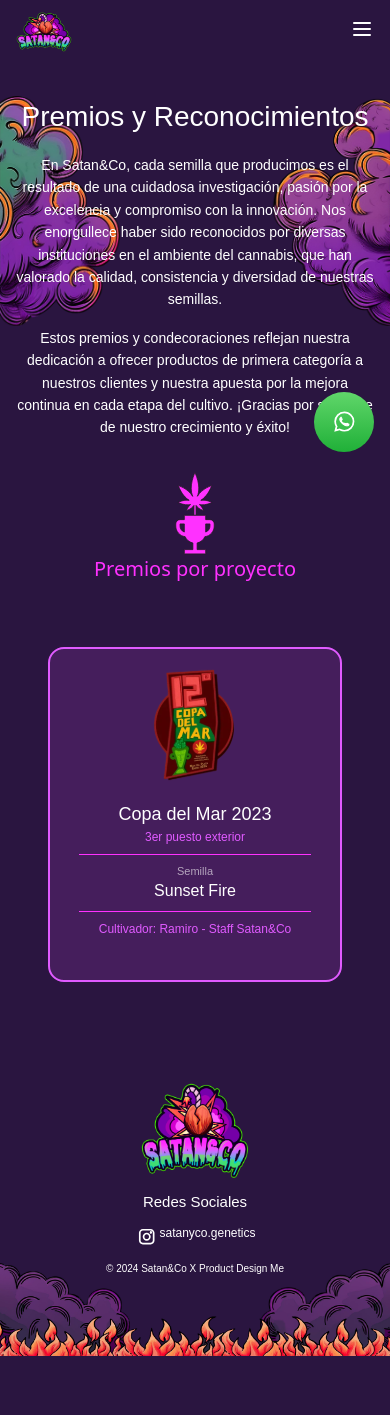
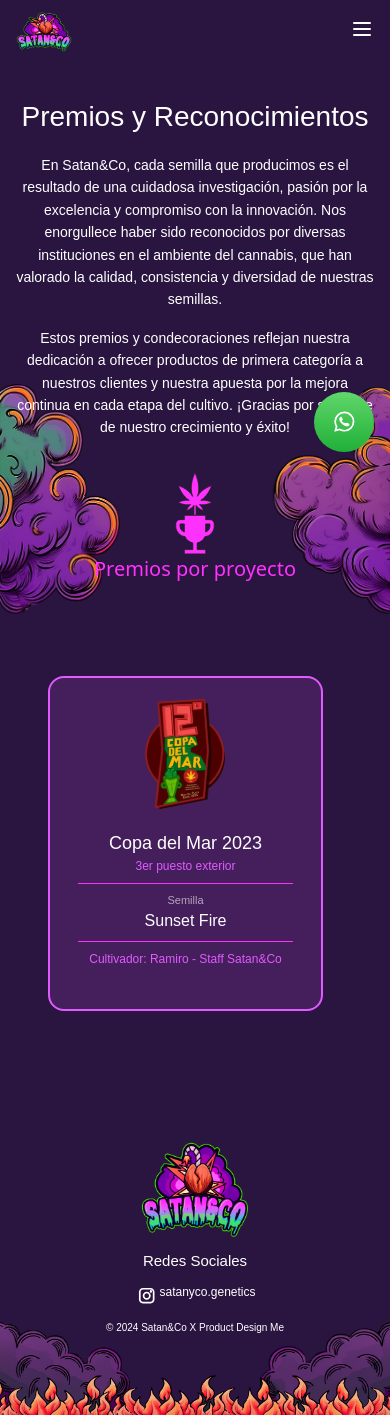
Before and after one commit to ProductDesignMeDev/satan-co, a Next.js app in the folder frontend/: page /Awards in a window 390 px wide. Before the commit the page ends 1356 px from the top, so only its background shows below. Built offline with nearby package versions, Linux system fonts and the light colour scheme; a web font is replaced by a local one.

Commit message:
refactor: restructured imports, changed to default export, and improved mobile responsiveness in AwardsCards; updated styles in related components

```diff
--- a/frontend/src/app/Awards/page.tsx
+++ b/frontend/src/app/Awards/page.tsx
@@ -1,7 +1,7 @@
 import { Metadata } from "next";
 import { HumoInicioIzquierda, HumoInicioDerecha, Copa } from "@/public";
 import Image from "next/image";
-import { CardPremios } from "@/components/Cards/CardPremios/CardPremios";
+import { AwardsCards } from "@/components";
 
 export const metadata: Metadata = {
   title: "Premios y Logros | Calidad Certificada en Cannabis",
@@ -19,14 +19,14 @@
             <Image
                 src={HumoInicioIzquierda}
                 alt="Fondo izquierda"
-                className="lg:w-[272px] lg:h-[479px] w-[120px] h-[230px] absolute lg:mt-28 mt-0  left-0 -z-50"
+                className="lg:w-[272px] lg:h-[479px] w-[120px] h-[230px] absolute lg:mt-28 mt-72 sm:mt-12  left-0 -z-50"
               />
             </div>
             <div>
             <Image
               src={HumoInicioDerecha}
               alt="Fondo derecha"
-              className="lg:w-[257px] lg:h-[479px] w-[120px] h-[230px] absolute lg:mt-28 mt-0  right-0 -z-50"
+              className="lg:w-[257px] lg:h-[479px] w-[120px] h-[230px] absolute lg:mt-28 mt-72 sm:mt-12  right-0 -z-50"
             />
             </div>
           </div>
@@ -56,7 +56,7 @@
             Premios por proyecto
           </h2>
           <div className="mt-8 sm:mt-12 flex justify-center">
-            <CardPremios />
+            <AwardsCards />
           </div>
         </div>
     </div>
--- a/frontend/src/components/Cards/AboutCard/AboutSection.tsx
+++ b/frontend/src/components/Cards/AboutCard/AboutSection.tsx
@@ -1,7 +1,7 @@
-import { AboutCard } from "./AboutCard";
+import { AboutCard } from "@/components";
 import { Fundador, CoFundador, CoFundador2 } from "@/public";
 
-export const AboutSection = () => {
+export default function AboutSection() {
   return (
     <div className="flex flex-col items-center space-y-4 mt-8 md:space-y-6 md:mt-32">
       <h2 className="text-[20px] font-freckle text-primary4 text-center md:text-[40px]">
@@ -14,4 +14,4 @@
       </div>
     </div>
   );
-};
+}
--- /dev/null
+++ b/frontend/src/components/Cards/AwardsCard/AwardsCards.tsx
@@ -0,0 +1,103 @@
+"use client";
+
+import { useState } from "react";
+import Image from "next/image";
+import { PrizeCard } from "@/components";
+import { CopaMar, CopaHumo, Flechadere, FlechaIzque } from "@/public";
+
+export default function AwardsCards() {
+  const premiosData = [
+    {
+      title: "Copa del Mar 2023",
+      position: "3er puesto exterior",
+      seedName: "Sunset Fire",
+      growerInfo: "Cultivador: Ramiro - Staff Satan&Co",
+      imageUrl: CopaMar,
+    },
+    {
+      title: "Copa Poco Humo 2023",
+      position: "3er puesto exterior",
+      seedName: "Sunset Fire",
+      growerInfo: "Cultivador: Ramiro - Staff Satan&Co",
+      imageUrl: CopaHumo,
+    },
+    {
+      title: "Copa del Mar 2024",
+      position: "3er puesto exterior",
+      seedName: "Sunset Fire",
+      growerInfo: "Cultivador: Ramiro - Staff Satan&Co",
+      imageUrl: CopaMar,
+    },
+  ];
+
+  const [selectedIndex, setSelectedIndex] = useState(0);
+
+  const handleLeftClick = () => {
+    if (selectedIndex > 0) {
+      setSelectedIndex((prevIndex) => prevIndex - 1);
+    }
+  };
+
+  const handleRightClick = () => {
+    if (selectedIndex < premiosData.length - 1) {
+      setSelectedIndex((prevIndex) => prevIndex + 1);
+    }
+  };
+
+  return (
+    <div className="w-full max-w-[1194px] h-[458px] mx-auto flex flex-col sm:flex-row justify-center items-center rounded-lg relative p-4">
+      <Image
+        src={FlechaIzque}
+        alt="Flecha izquierda"
+        width={48}
+        height={48}
+        className={`cursor-pointer absolute left-4 z-10 hidden sm:block lg:w-[38px] lg:h-[38px] ${
+          selectedIndex === 0 ? "opacity-50 cursor-default" : ""
+        }`}
+        onClick={handleLeftClick}
+      />
+
+      {/* Contenedor de las tarjetas (responsive y scrollable en móvil) */}
+      <div
+        className="flex w-full sm:justify-center items-center p-4 gap-4  sm:gap-11 lg:gap-1 overflow-x-auto overflow-y-hidden sm:overflow-hidden snap-x snap-mandatory scroll-smooth scroll-hidden"
+      >
+        {premiosData.map((premio, index) => {
+          return (
+            <div
+              key={index}
+              className={`snap-center shrink-0 transition-transform duration-300 ${
+                index === selectedIndex && "sm:scale-110 sm:z-10"
+              }`}
+              style={{
+                width: "100%", // Ajuste para mostrar solo 1 card en móvil
+                maxWidth: "328px", // Asegura el tamaño en móvil
+                height: "335px",
+              }}
+            >
+              <PrizeCard
+                title={premio.title}
+                position={premio.position}
+                seedName={premio.seedName}
+                growerInfo={premio.growerInfo}
+                imageUrl={premio.imageUrl}
+              />
+            </div>
+          );
+        })}
+      </div>
+
+      <Image
+        src={Flechadere}
+        alt="Flecha derecha"
+        width={48}
+        height={48}
+        className={`cursor-pointer absolute right-16 z-10 hidden sm:block lg:w-[48px] lg:h-[48px] ${
+          selectedIndex === premiosData.length - 1
+            ? "opacity-50 cursor-default"
+            : ""
+        }`}
+        onClick={handleRightClick}
+      />
+    </div>
+  );
+}
--- a/frontend/src/components/Cards/CardPremios/PremioCard.tsx
+++ b/frontend/src/components/Cards/AwardsCard/PrizeCard.tsx
@@ -8,9 +8,15 @@
   imageUrl: StaticImageData | string;
 }
 
-export const PremioCard = ({ title, position, seedName, growerInfo, imageUrl }: PremioCardProps) => {
+export default function PrizeCard({
+  title,
+  position,
+  seedName,
+  growerInfo,
+  imageUrl,
+}: PremioCardProps) {
   return (
-    <div className="w-full max-w-[328px] h-[335px] bg-[#e05bff]/15 border-2 border-textColor2 rounded-2xl p-4 flex flex-col items-center text-white">
+    <div className="w-full max-w-[275px] h-[335px] bg-[#e05bff]/15 border-2 border-textColor2 rounded-2xl p-4 flex flex-col items-center text-white">
       <Image
         src={imageUrl}
         alt={title}
@@ -37,4 +43,4 @@
       </p>
     </div>
   );
-};
+}
--- a/frontend/src/components/Cards/CardPremios/CardPremios.tsx
+++ /dev/null
@@ -1,198 +0,0 @@
-"use client";
-
-import { useState } from "react";
-import Image from "next/image";
-import { PremioCard } from "./PremioCard";
-import { CopaMar, CopaHumo, Flechadere, FlechaIzque } from "@/public";
-
-export const CardPremios = () => {
-  const premiosData = [
-    {
-      title: "Copa del Mar 2023",
-      position: "3er puesto exterior",
-      seedName: "Sunset Fire",
-      growerInfo: "Cultivador: Ramiro - Staff Satan&Co",
-      imageUrl: CopaMar,
-    },
-    {
-      title: "Copa Poco Humo 2023",
-      position: "3er puesto exterior",
-      seedName: "Sunset Fire",
-      growerInfo: "Cultivador: Ramiro - Staff Satan&Co",
-      imageUrl: CopaHumo,
-    },
-    {
-      title: "Copa del Mar 2024",
-      position: "3er puesto exterior",
-      seedName: "Sunset Fire",
-      growerInfo: "Cultivador: Ramiro - Staff Satan&Co",
-      imageUrl: CopaMar,
-    },
-  ];
-
-  const [selectedIndex, setSelectedIndex] = useState(0);
-
-  const handleLeftClick = () => {
-    if (selectedIndex > 0) {
-      setSelectedIndex((prevIndex) => prevIndex - 1);
-    }
-  };
-
-  const handleRightClick = () => {
-    if (selectedIndex < premiosData.length - 1) {
-      setSelectedIndex((prevIndex) => prevIndex + 1);
-    }
-  };
-
-  return (
-    <div className="w-full max-w-[1194px] mx-auto flex flex-col sm:flex-row justify-center items-center rounded-lg relative p-4">
-      <Image
-        src={FlechaIzque}
-        alt="Flecha izquierda"
-        width={48}
-        height={48}
-        className={`cursor-pointer absolute left-4 z-10 hidden sm:block sm:w-[48px] sm:h-[48px] ${
-          selectedIndex === 0 ? "opacity-50 cursor-default" : ""
-        }`}
-        onClick={handleLeftClick}
-      />
-
-      {/* Contenedor de las tarjetas (responsive y scrollable en móvil) */}
-      <div className="flex w-full sm:justify-center items-center p-4 gap-4 sm:gap-11 overflow-x-auto overflow-y-hidden sm:overflow-hidden snap-x snap-mandatory scroll-smooth">
-        {premiosData.map((premio, index) => {
-          return (
-            <div
-              key={index}
-              className={`snap-center shrink-0 transition-transform duration-300 ${
-                index === selectedIndex && "sm:scale-110 sm:z-10"
-              }`}
-              style={{
-                width: "100%", // Ajuste para mostrar solo 1 card en móvil
-                maxWidth: "328px", // Asegura el tamaño en móvil
-                height: "335px",
-              }}
-            >
-              <PremioCard
-                title={premio.title}
-                position={premio.position}
-                seedName={premio.seedName}
-                growerInfo={premio.growerInfo}
-                imageUrl={premio.imageUrl}
-              />
-            </div>
-          );
-        })}
-      </div>
-
-      <Image
-        src={Flechadere}
-        alt="Flecha derecha"
-        width={48}
-        height={48}
-        className={`cursor-pointer absolute right-4 z-10 hidden sm:block sm:w-[48px] sm:h-[48px] ${
-          selectedIndex === premiosData.length - 1 ? "opacity-50 cursor-default" : ""
-        }`}
-        onClick={handleRightClick}
-      />
-    </div>
-  );
-};
-
-{/*
- "use client"
-import { useState } from "react";
-import Image from "next/image";
-import { PremioCard } from "./PremioCard";
-import { CopaMar, CopaHumo, Flechadere, FlechaIzque } from "@/public";
-
-export const CardPremios = () => {
-  const premiosData = [
-    {
-      title: "Copa del Mar 2023",
-      position: "3er puesto exterior",
-      seedName: "Sunset Fire",
-      growerInfo: "Cultivador: Ramiro - Staff Satan&Co",
-      imageUrl: CopaMar,
-    },
-    {
-      title: "Copa Poco Humo 2023",
-      position: "3er puesto exterior",
-      seedName: "Sunset Fire",
-      growerInfo: "Cultivador: Ramiro - Staff Satan&Co",
-      imageUrl: CopaHumo,
-    },
-    {
-      title: "Copa del Mar 2024",
-      position: "3er puesto exterior",
-      seedName: "Sunset Fire",
-      growerInfo: "Cultivador: Ramiro - Staff Satan&Co",
-      imageUrl: CopaMar,
-    },
-  ];
-
-  const [selectedIndex, setSelectedIndex] = useState(0);
-
-  const handleLeftClick = () => {
-    if (selectedIndex > 0) {
-      setSelectedIndex((prevIndex) => prevIndex - 1);
-    }
-  };
-
-  const handleRightClick = () => {
-    if (selectedIndex < premiosData.length - 1) {
-      setSelectedIndex((prevIndex) => prevIndex + 1);
-    }
-  };
-
-  return (
-    <div className="w-full max-w-[1440px] mx-auto flex flex-col items-center relative">
-      <div className="relative w-full flex justify-center items-center overflow-x-auto sm:overflow-visible">
-
-        <Image
-          src={FlechaIzque}
-          alt="Flecha izquierda"
-          width={48}
-          height={48}
-          className={`absolute left-2 sm:left-6 z-10 cursor-pointer transition-opacity ${
-            selectedIndex === 0 ? "opacity-50 pointer-events-none" : "opacity-100"
-          }`}
-          onClick={handleLeftClick}
-        />
-
-        <div
-          className="flex gap-6 sm:gap-8 items-center transition-transform duration-300"
-          style={{ transform: `translateX(-${selectedIndex * 100}%)` }}
-        >
-          {premiosData.map((premio, index) => (
-            <div
-              key={index}
-              className="w-[328px] h-[335px] flex-shrink-0 snap-center"
-            >
-              <PremioCard
-                title={premio.title}
-                position={premio.position}
-                seedName={premio.seedName}
-                growerInfo={premio.growerInfo}
-                imageUrl={premio.imageUrl}
-              />
-            </div>
-          ))}
-        </div>
-        <Image
-          src={Flechadere}
-          alt="Flecha derecha"
-          width={48}
-          height={48}
-          className={`absolute right-2 sm:right-6 z-10 cursor-pointer transition-opacity ${
-            selectedIndex === premiosData.length - 1
-              ? "opacity-50 pointer-events-none"
-              : "opacity-100"
-          }`}
-          onClick={handleRightClick}
-        />
-      </div>
-    </div>
-  );
-};
-
-*/}
--- a/frontend/src/components/index.ts
+++ b/frontend/src/components/index.ts
@@ -8,6 +8,10 @@
 export { default as HomeCard } from "./Cards/HomeCard/HomeCard";
 export { default as TestimonyCard } from "./Cards/TestimonyCard/TestimonyCard";
 export { default as TestimonyCardCarousel } from "./Cards/TestimonyCard/TestimonyCardCarousel";
+export { default as PrizeCard } from "./Cards/AwardsCard/PrizeCard";
+export { default as AwardsCards } from "./Cards/AwardsCard/AwardsCards";
+export { default as AboutCard } from "./Cards/AboutCard/AboutCard";
+export { default as AboutSection } from "./Cards/AboutCard/AboutSection";
 
 //Exportaciones Accordion
 export { default as Accordion } from "./Accordion/Accordion";
```
Also changed, not shown: frontend/src/app/About/page.tsx (+5 -5 lines), frontend/src/components/Cards/AboutCard/AboutCard.tsx (+15 -5 lines).
